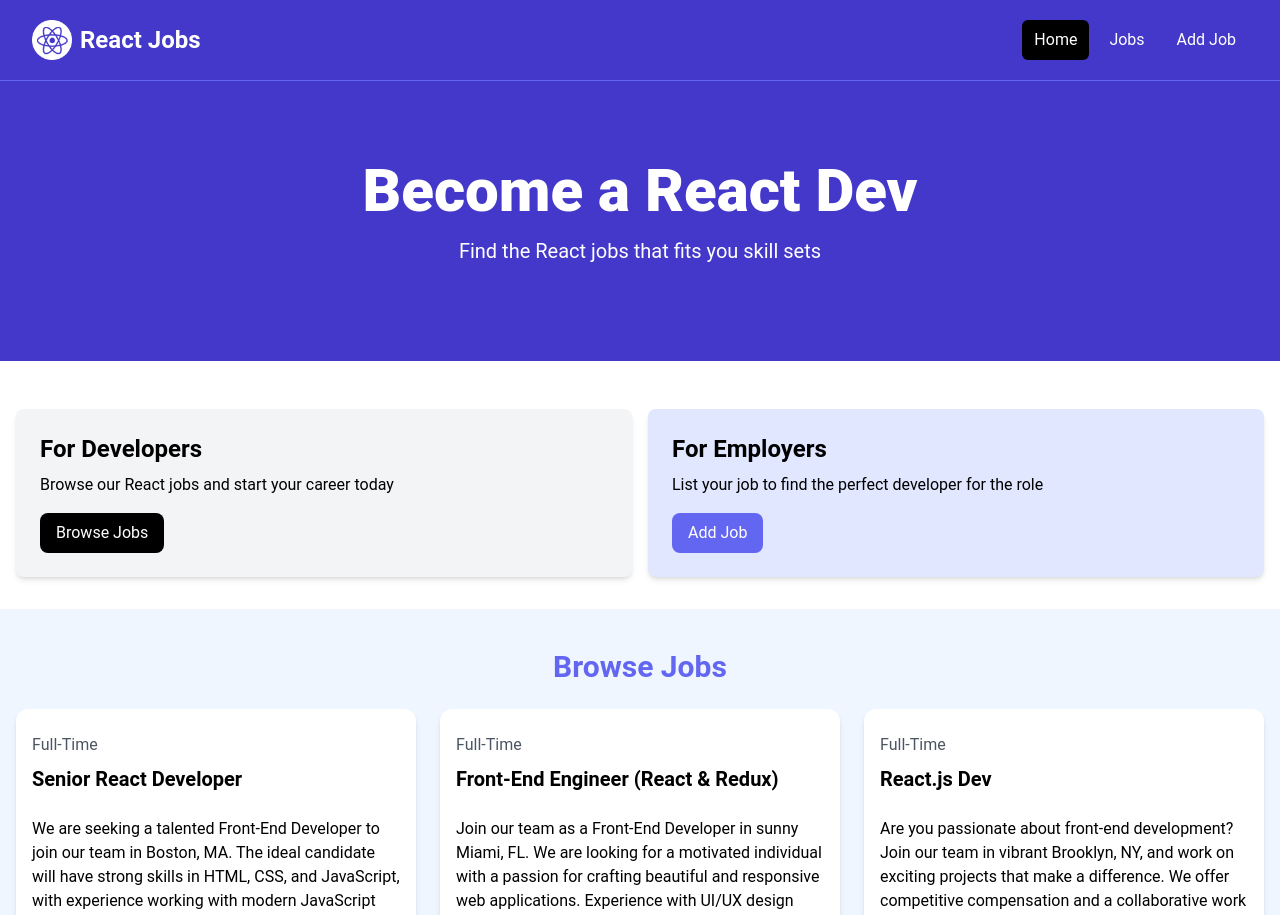
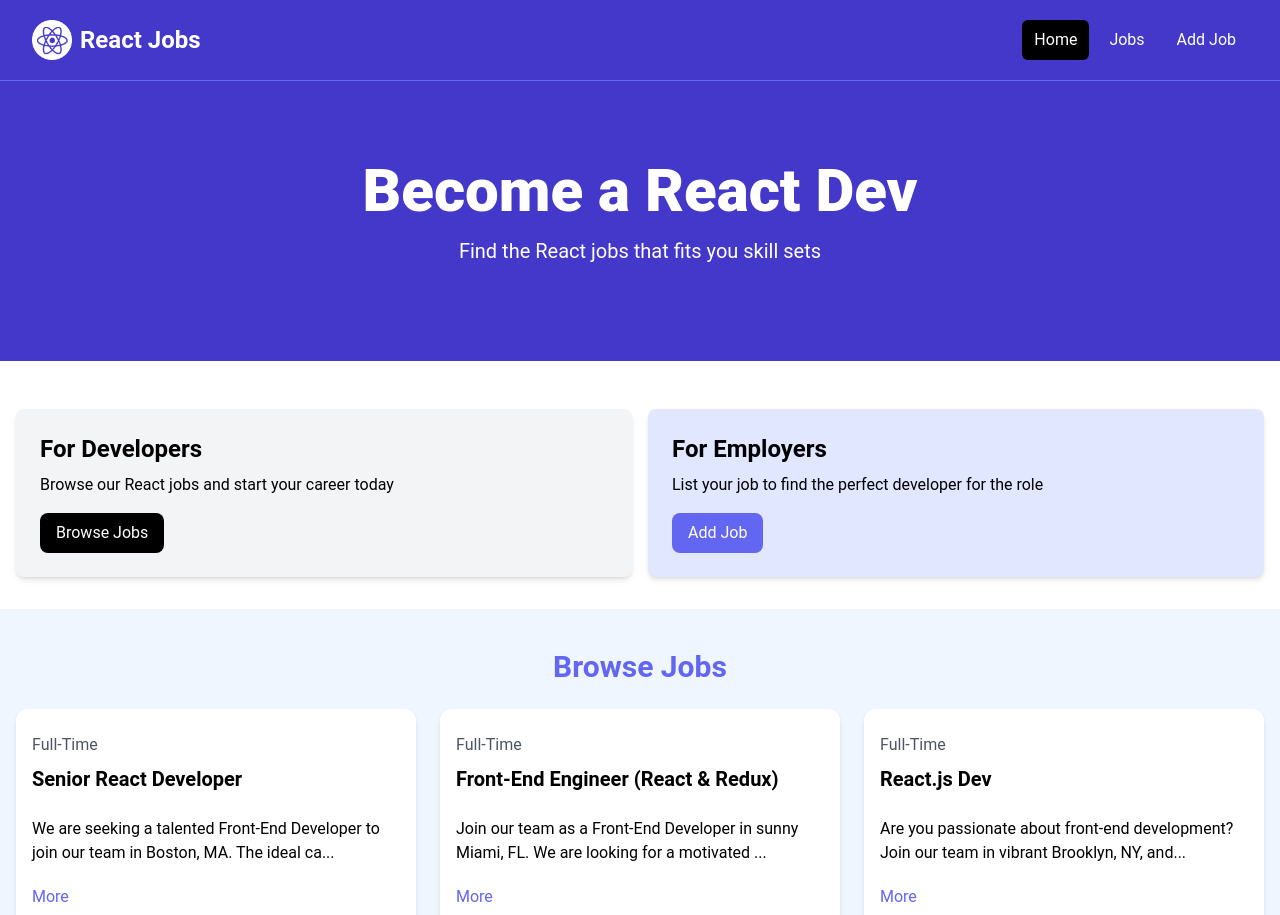
Before and after one commit to NaveenManjappa/react-crash-jobs, a React (Vite) app: page /jobs in a window 1280 px wide. Shown: the top 915 px of the page. Built offline with nearby package versions, Linux system fonts and the light colour scheme.

Commit message:
Add Less/More button

```diff
--- a/package.json
+++ b/package.json
@@ -11,7 +11,8 @@
   },
   "dependencies": {
     "react": "^18.3.1",
-    "react-dom": "^18.3.1"
+    "react-dom": "^18.3.1",
+    "react-icons": "^5.3.0"
   },
   "devDependencies": {
     "@eslint/js": "^9.13.0",
--- a/src/components/JobListing.jsx
+++ b/src/components/JobListing.jsx
@@ -1,6 +1,17 @@
+import { useState } from "react";
+
 const JobListing = ({ job }) => {
+
+  const [ showFullDescription,setShowFullDescription ] = useState(false);
+
+  let description = job.description;
+
+  if(!showFullDescription){
+    description = description.substring(0,90) + '...';
+  }
+
   return (
-    <>
+
       <div className="bg-white rounded-xl shadow-md relative">
             <div className="p-4">
                 <div className="mb-6">
@@ -8,9 +19,10 @@ const JobListing = ({ job }) => {
                   <h3 className="text-xl font-bold">{job.title}</h3>
                 </div>
 
-              <div className="mb-5">
-               {job.description}
-              </div>
+                <div className="mb-5">{description}</div>
+                <button onClick={ () => setShowFullDescription(prevState => !prevState)} className="text-indigo-500 mb-5 hover:text-indigo-400">
+                  { showFullDescription ? 'Less' : 'More'}
+                </button>
 
                 <h3 className="text-indigo-500 mb-2">{job.salary}</h3>
 
@@ -30,7 +42,7 @@ const JobListing = ({ job }) => {
                 </div>
             </div>
       </div>
-    </>
+
   )
 };
 
--- a/src/components/JobListings.jsx
+++ b/src/components/JobListings.jsx
@@ -12,7 +12,7 @@ const JobsListings = () => {
         </h2>
         <div className="grid grid-cols-1 md:grid-cols-3 gap-6">
           {recentJobs.map((job,index) => (
-           <JobListing key={index} job={job}></JobListing>
+           <JobListing key={job.id} job={job}></JobListing>
           ))}
 
         </div>
--- a/src/components/ViewAllJobs.jsx
+++ b/src/components/ViewAllJobs.jsx
@@ -10,6 +10,6 @@ const ViewAllJobs = () => {
     </section>
     </>
   )
-}
+};
 
 export default ViewAllJobs;
```
Also changed, not shown: 1 other file (tests, documents, lock files or other folders). Lines whose indentation alone changed are shown as unchanged.
